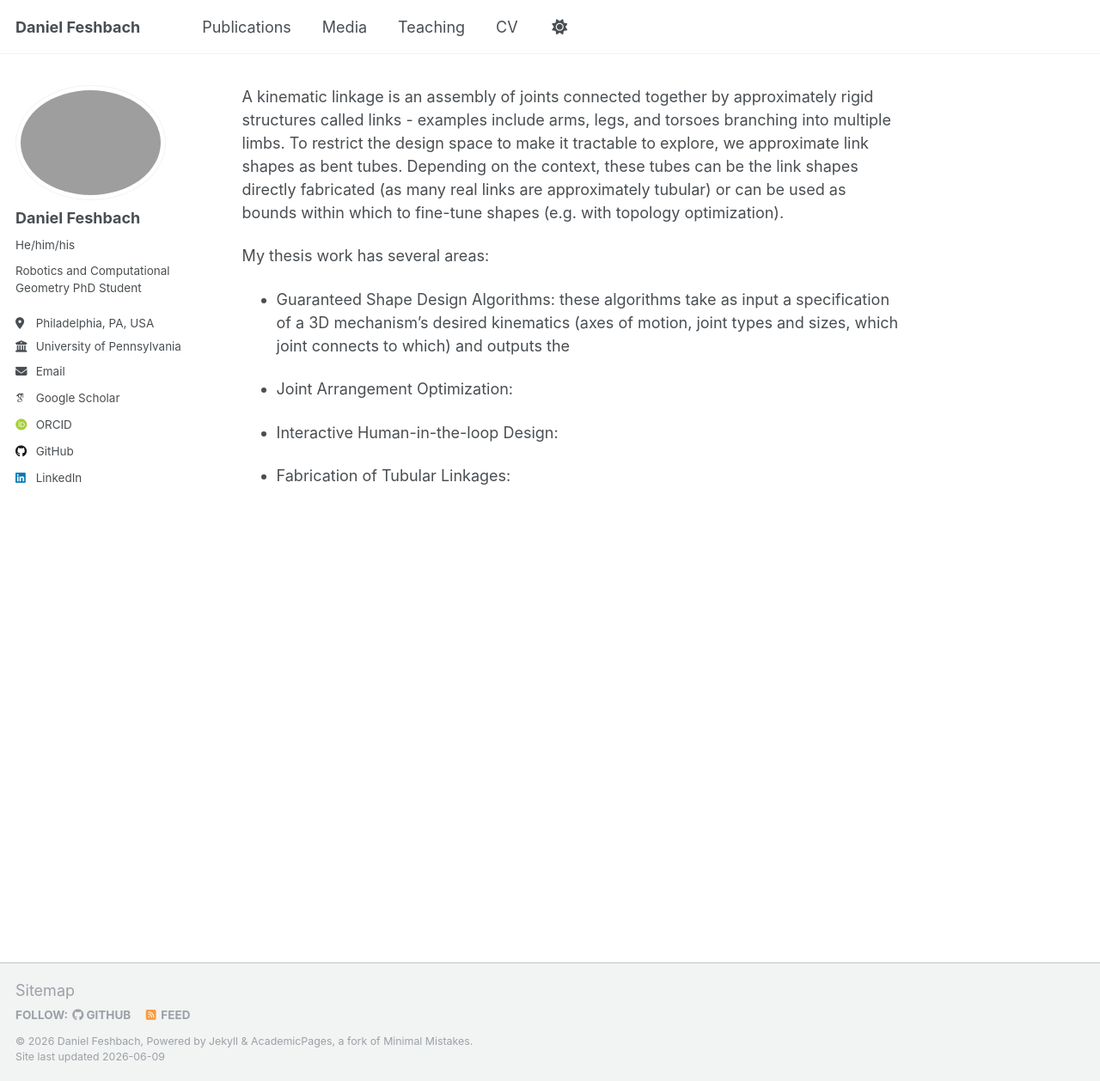
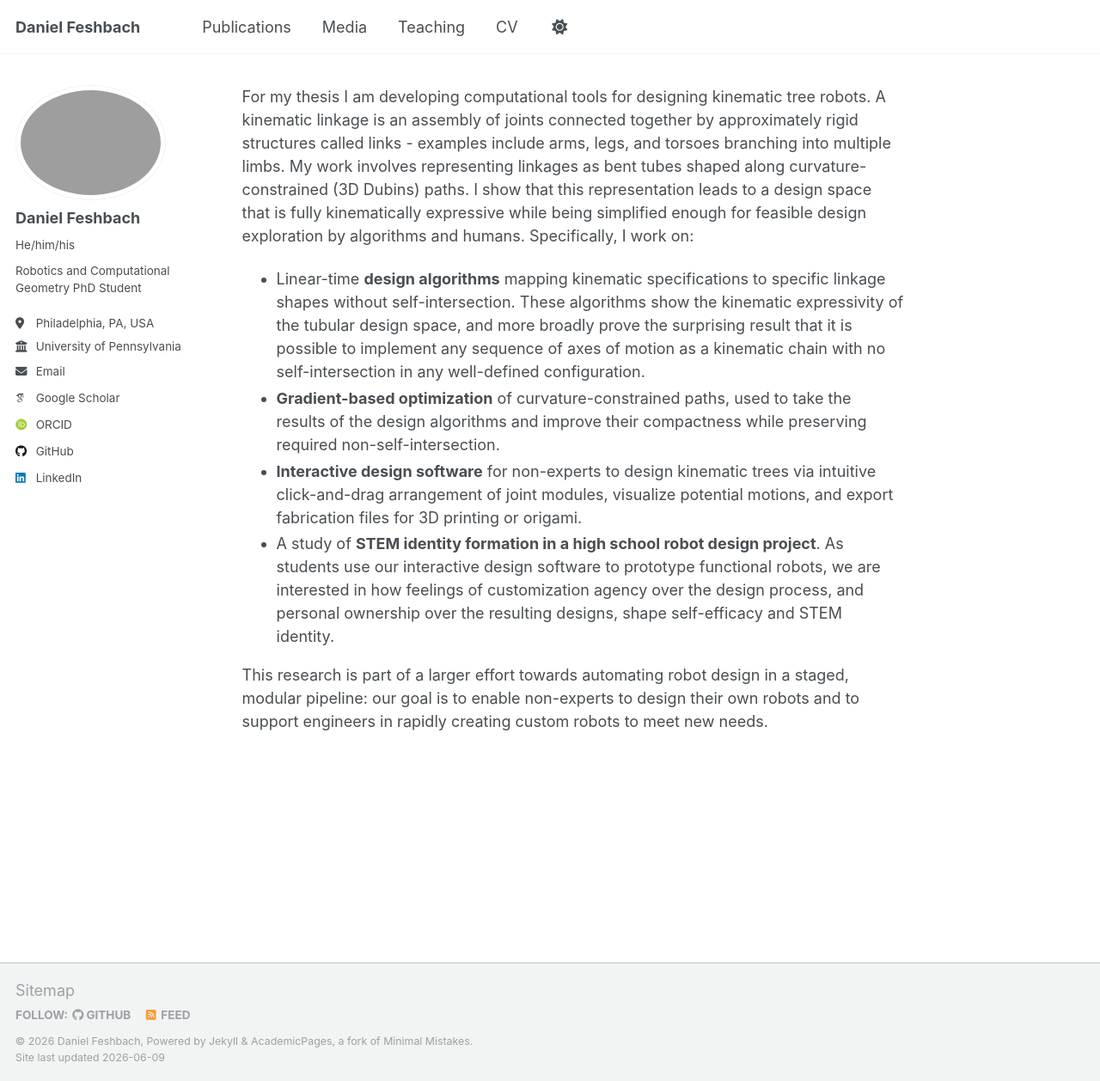
Before and after one commit to DanielFeshbach/danielfeshbach.github.io, a Jekyll site: the page built from _pages/thesis.md, in a window 1280 px wide and 1258 px high. Shown: the whole window at 86% size. Built offline with Jekyll 4.4.1, drawn with Linux system fonts in a browser that asks for light colours; some web fonts are replaced; our own code applies the rules of GitHub Pages for plain Markdown files.

```diff
--- a/_pages/thesis.md
+++ b/_pages/thesis.md
@@ -1,11 +1,8 @@
-A kinematic linkage is an assembly of joints connected together by approximately rigid structures called links - examples include arms, legs, and torsoes branching into multiple limbs. To restrict the design space to make it tractable to explore, we approximate link shapes as bent tubes. Depending on the context, these tubes can be the link shapes directly fabricated (as many real links are approximately tubular) or can be used as bounds within which to fine-tune shapes (e.g. with topology optimization).
+For my thesis I am developing computational tools for designing kinematic tree robots. A kinematic linkage is an assembly of joints connected together by approximately rigid structures called links - examples include arms, legs, and torsoes branching into multiple limbs.  My work involves representing linkages as bent tubes shaped along curvature-constrained (3D Dubins) paths. I show that this representation leads to a design space that is fully kinematically expressive while being simplified enough for feasible design exploration by algorithms and humans. Specifically, I work on:
 
-My thesis work has several areas:
+- Linear-time **design algorithms** mapping kinematic specifications to specific linkage shapes without self-intersection. These algorithms show the kinematic expressivity of the tubular design space, and more broadly prove the surprising result that it is possible to implement any sequence of axes of motion as a kinematic chain with no self-intersection in any well-defined configuration.
+- **Gradient-based optimization** of curvature-constrained paths, used to take the results of the design algorithms and improve their compactness while preserving required non-self-intersection.
+- **Interactive design software** for non-experts to design kinematic trees via intuitive click-and-drag arrangement of joint modules, visualize potential motions, and export fabrication files for 3D printing or origami.
+- A study of **STEM identity formation in a high school robot design project**. As students use our interactive design software to prototype functional robots, we are interested in how feelings of customization agency over the design process, and personal ownership over the resulting designs, shape self-efficacy and STEM identity.
 
-- Guaranteed Shape Design Algorithms: these algorithms take as input a specification of a 3D mechanism's desired kinematics (axes of motion, joint types and sizes, which joint connects to which) and outputs the
-
-- Joint Arrangement Optimization:
-
-- Interactive Human-in-the-loop Design:
-
-- Fabrication of Tubular Linkages:
+This research is part of a larger effort towards automating robot design in a staged, modular pipeline: our goal is to enable non-experts to design their own robots and to support engineers in rapidly creating custom robots to meet new needs.
--- a/docker-compose.yaml
+++ b/docker-compose.yaml
@@ -5,4 +5,4 @@ services:
     volumes: [ .:/usr/src/app ]
     ports: [ 4000:4000 ]
     user: 1000:1000
-    command: jekyll serve -H 0.0.0.0 -w
+    command: bash -c "bundle exec jekyll build --config _config.yml,_config.dev.yml && (bundle exec jekyll build --config _config.yml,_config.dev.yml -w &) && ruby -run -e httpd _site -p 4000"
```
Also changed, not shown: _pages/about.md (+5 -4 lines), 1 other file.
